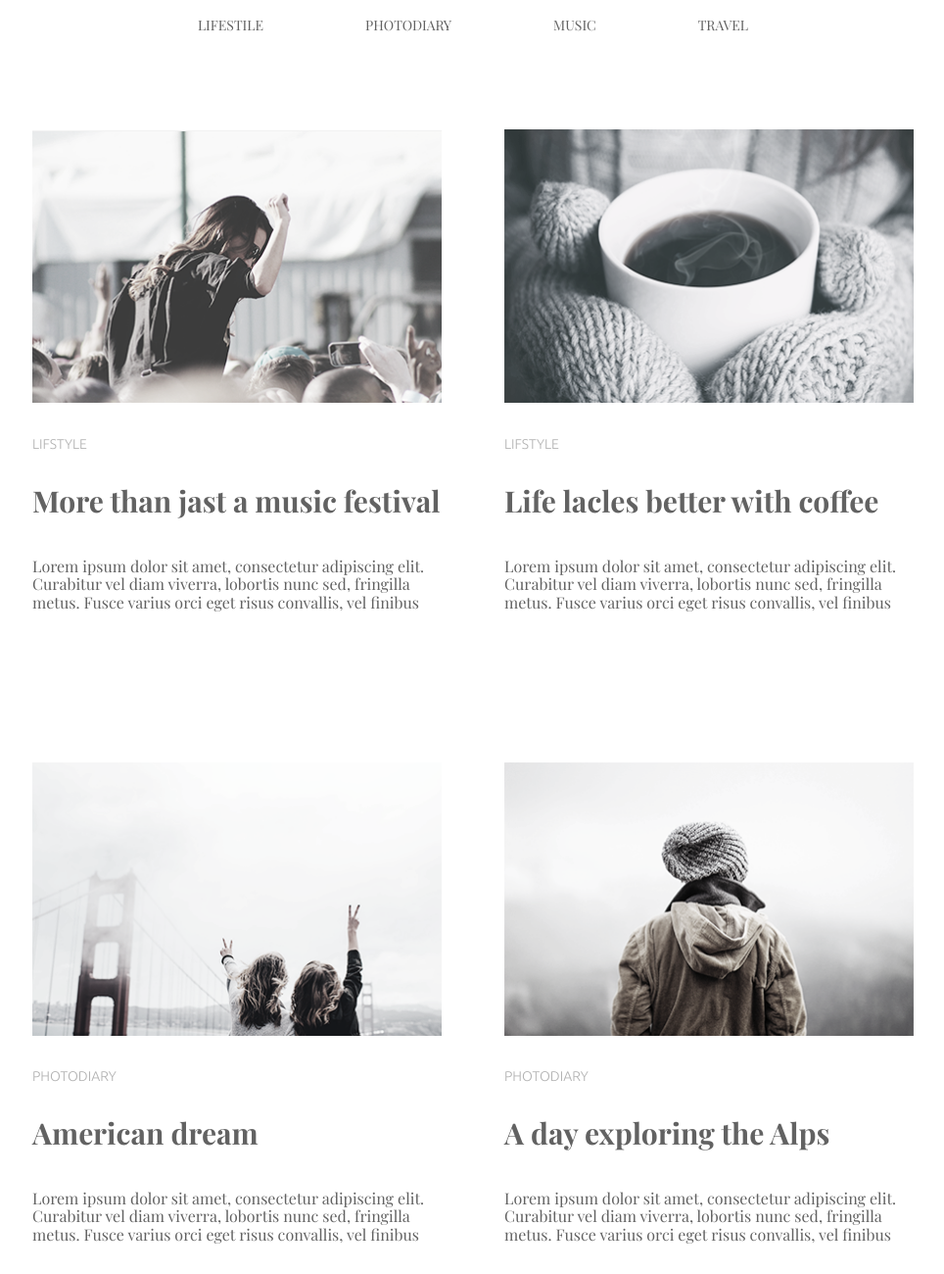
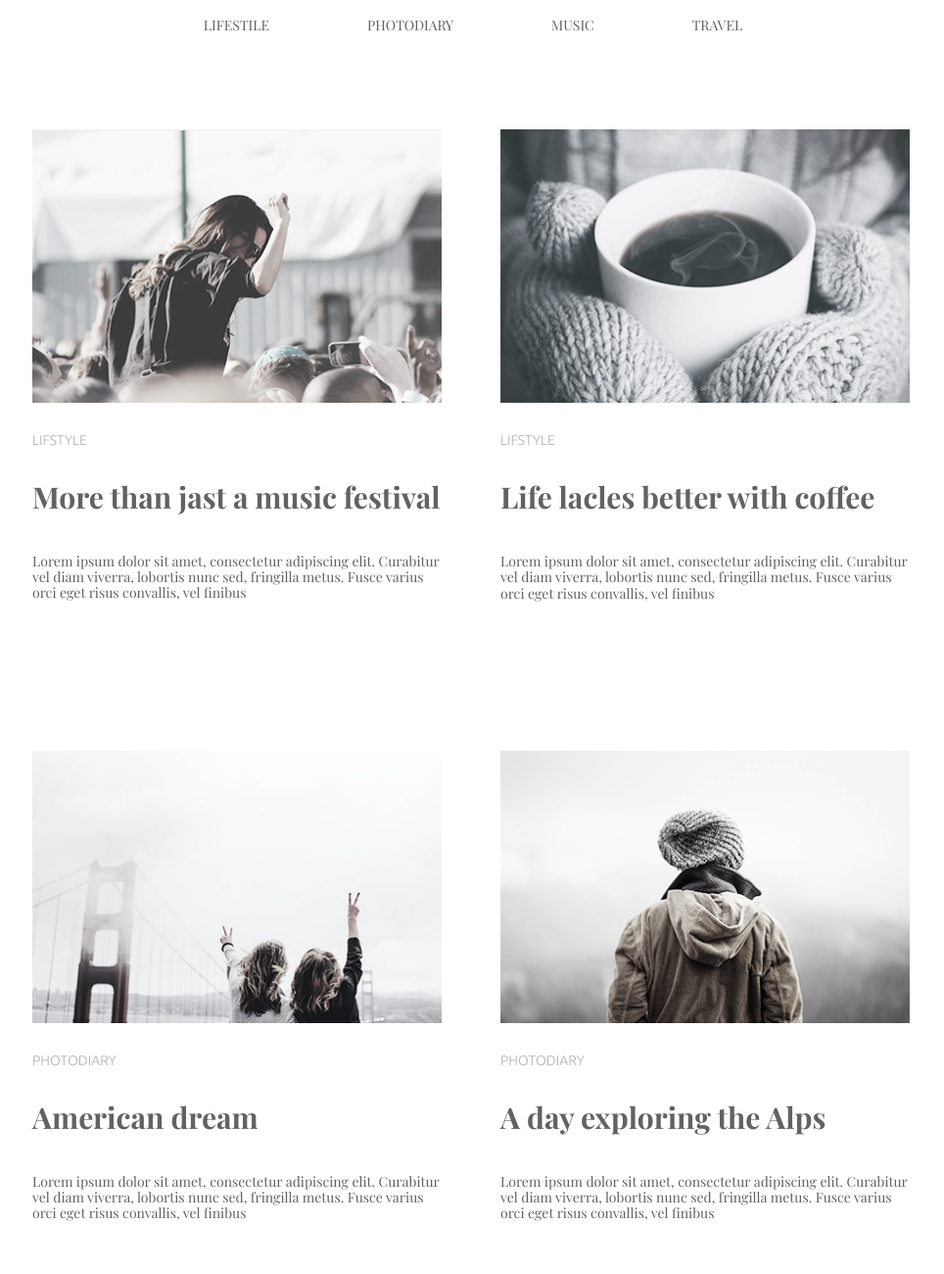
Before and after one commit to Annnador/goit-fe-cours, a plain HTML site: page module03/index.html in a window 1280 px wide. Shown: the part 60-1360 px from the top of the page at 98% size, without its empty margins (157-1121 px from the left). Drawn offline with nearby package versions, Linux system fonts and the light colour scheme.

Commit message:
ohhhhh-maybe-last

```diff
--- a/module03/css/main.css
+++ b/module03/css/main.css
@@ -21,12 +21,9 @@ img {
     width: 900px;
     margin: 0 auto;
 }
-.main-heder {
-    margin-bottom: 76px;
-}
-.main-nav {
-    margin-top: 74px;
-    margin-bottom: 94px;
+.main-header {
+    padding-top: 74px;
+    padding-bottom: 94px;
 }
 .main-menu {
     list-style: none;
@@ -34,6 +31,7 @@ img {
     padding: 0;
     text-align: center;
     vertical-align: middle;
+    font-size: 0;
 }
 .main-menu-item {
     display: inline-block;
@@ -62,8 +60,10 @@ img {
     display: inline-block;
     width: 418px;
     margin: 0;
+   margin-bottom: 138px;
    margin-right: 60px;
-   margin-bottom: 138px;
+   vertical-align: top;
+   font-size: 0;
 }
 .main-content-subtitle {
     color: rgba(98,98,98,.5);
@@ -84,9 +84,8 @@ img {
     margin: 0;
     margin-bottom: 40px;
 }
-.last-p {
-    margin-bottom: 0;
-
+.text {
+    font-size: 14px;
 }
 .box-in {
     font-size: 20px;
@@ -95,9 +94,8 @@ img {
     height: 60px;
     display: block;
     margin: 0 auto;
-    margin-top: 56px;
 }
 .rest {
     padding-bottom: 60px;
-    margin: avto;
+    font-size: 0;
 }
--- a/module03/index.html
+++ b/module03/index.html
@@ -51,7 +51,7 @@
           />
           <p class="main-content-subtitle">lifstyle</p>
           <h2 class="headline">More than jast a music festival</h2>
-          <p>
+          <p class="text">
             Lorem ipsum dolor sit amet, consectetur adipiscing elit. Curabitur
             vel diam viverra, lobortis nunc sed, fringilla metus. Fusce varius
             orci eget risus convallis, vel finibus
@@ -67,7 +67,7 @@
           />
           <p class="main-content-subtitle">lifstyle</p>
           <h2 class="headline">Life lacles better with coffee</h2>
-          <p>
+          <p class="text">
             Lorem ipsum dolor sit amet, consectetur adipiscing elit. Curabitur
             vel diam viverra, lobortis nunc sed, fringilla metus. Fusce varius
             orci eget risus convallis, vel finibus
@@ -83,7 +83,7 @@
           />
           <p class="main-content-subtitle">photodiary</p>
           <h2 class="headline">American dream</h2>
-          <p>
+          <p class="text">
             Lorem ipsum dolor sit amet, consectetur adipiscing elit. Curabitur
             vel diam viverra, lobortis nunc sed, fringilla metus. Fusce varius
             orci eget risus convallis, vel finibus
@@ -99,7 +99,7 @@
           />
           <p class="main-content-subtitle">photodiary</p>
           <h2 class="headline">A day exploring the Alps</h2>
-          <p>
+          <p class="text">
             Lorem ipsum dolor sit amet, consectetur adipiscing elit. Curabitur
             vel diam viverra, lobortis nunc sed, fringilla metus. Fusce varius
             orci eget risus convallis, vel finibus
@@ -115,7 +115,7 @@
           />
           <p class="main-content-subtitle">lifstyle</p>
           <h2 class="headline">Top 10 song for running</h2>
-          <p>
+          <p class="text">
             Lorem ipsum dolor sit amet, consectetur adipiscing elit. Curabitur
             vel diam viverra, lobortis nunc sed, fringilla metus. Fusce varius
             orci eget risus convallis, vel finibus
@@ -131,7 +131,7 @@
           />
           <p class="main-content-subtitle">lifstyle</p>
           <h2 class="headline" >Cold winter days</h2>
-          <p>
+          <p class="text">
             Lorem ipsum dolor sit amet, consectetur adipiscing elit. Curabitur
             vel diam viverra, lobortis nunc sed, fringilla metus. Fusce varius
             orci eget risus convallis, vel finibus
```
